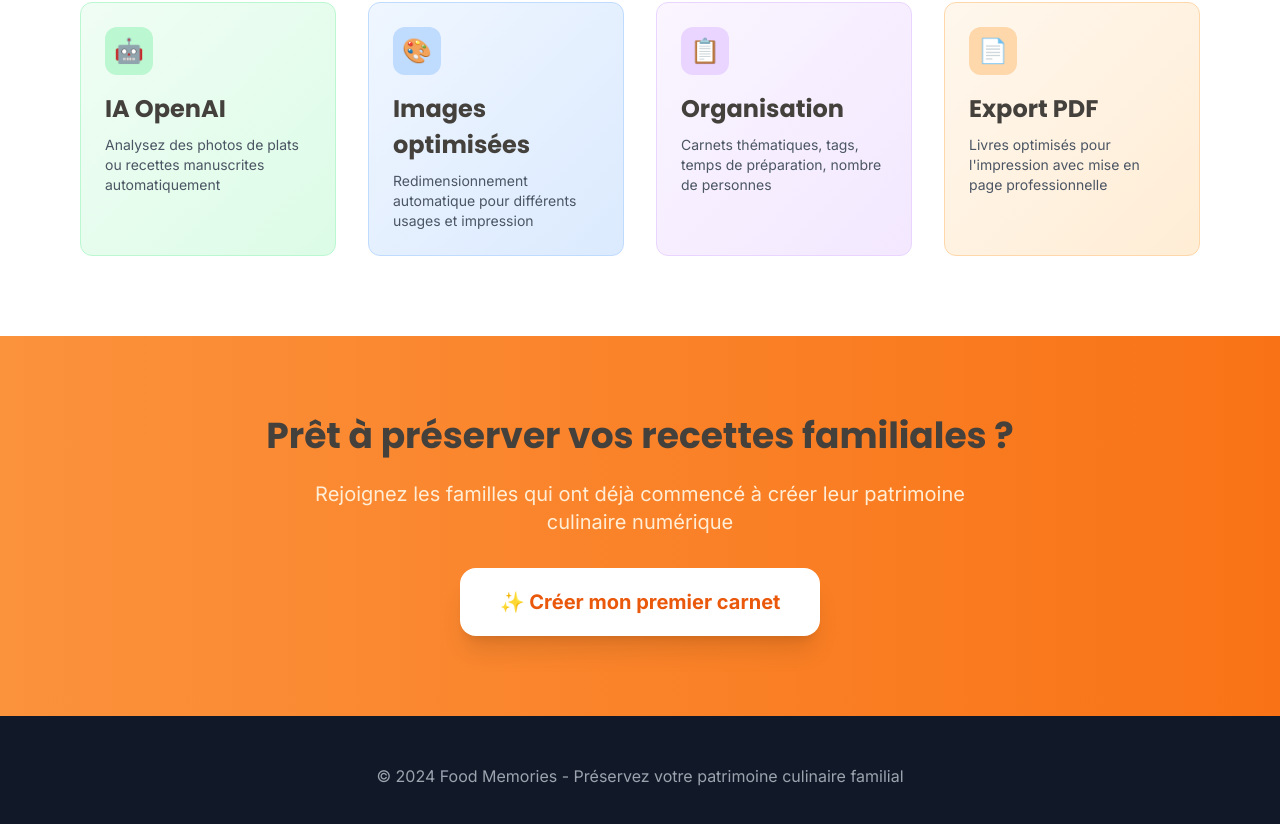
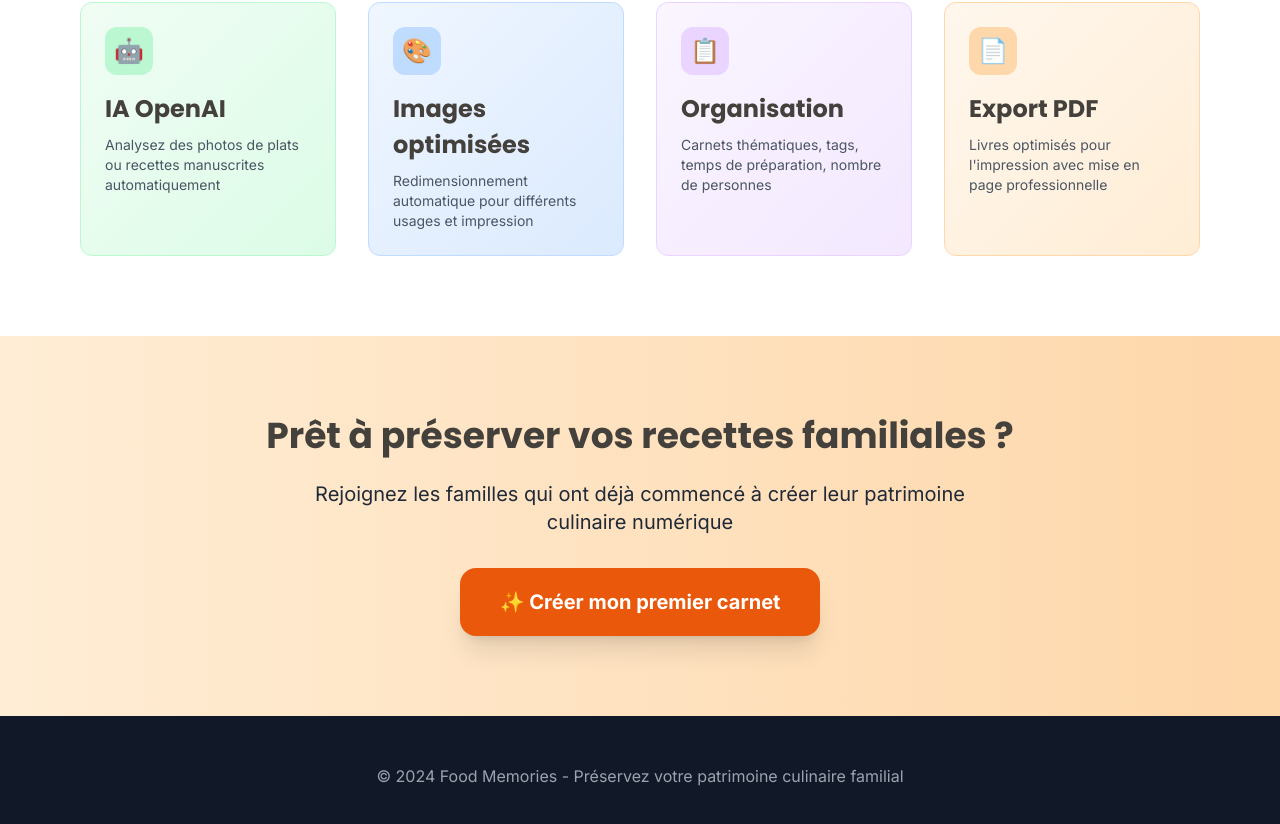
Before and after one commit to oliviertgpls-tech/Fdt-2, a Next.js app: page / in a window 1280 px wide. Shown: the part 1842-2666 px from the top of the page. Built offline with nearby package versions, Linux system fonts and the light colour scheme.

Commit message:
Update page.tsx

```diff
--- a/app/page.tsx
+++ b/app/page.tsx
@@ -167,18 +167,18 @@ export default function HomePage() {
       </div>
 
       {/* CTA final */}
-      <div className="bg-gradient-to-r from-orange-400 to-orange-500 py-20">
+      <div className="bg-gradient-to-r from-orange-100 to-orange-200 py-20">
         <div className="max-w-4xl mx-auto text-center px-4">
-          <h2 className="text-3xl md:text-4xl font-bold text-white mb-6">
+          <h2 className="text-3xl md:text-4xl font-bold text-gray-900 mb-6">
             Prêt à préserver vos recettes familiales ?
           </h2>
-          <p className="text-xl text-orange-100 mb-8 max-w-2xl mx-auto">
+          <p className="text-xl text-gray-800 mb-8 max-w-2xl mx-auto">
             Rejoignez les familles qui ont déjà commencé à créer leur patrimoine culinaire numérique
           </p>
 
           <Link
             href="/auth/signin"
-            className="inline-block bg-white text-orange-600 px-10 py-5 rounded-2xl text-xl font-bold hover:bg-gray-50 transition-all transform hover:scale-105 shadow-xl"
+            className="inline-block bg-orange-600 text-white px-10 py-5 rounded-2xl text-xl font-bold hover:bg-gray-50 transition-all transform hover:scale-105 shadow-xl"
           >
             ✨ Créer mon premier carnet
           </Link>
```
